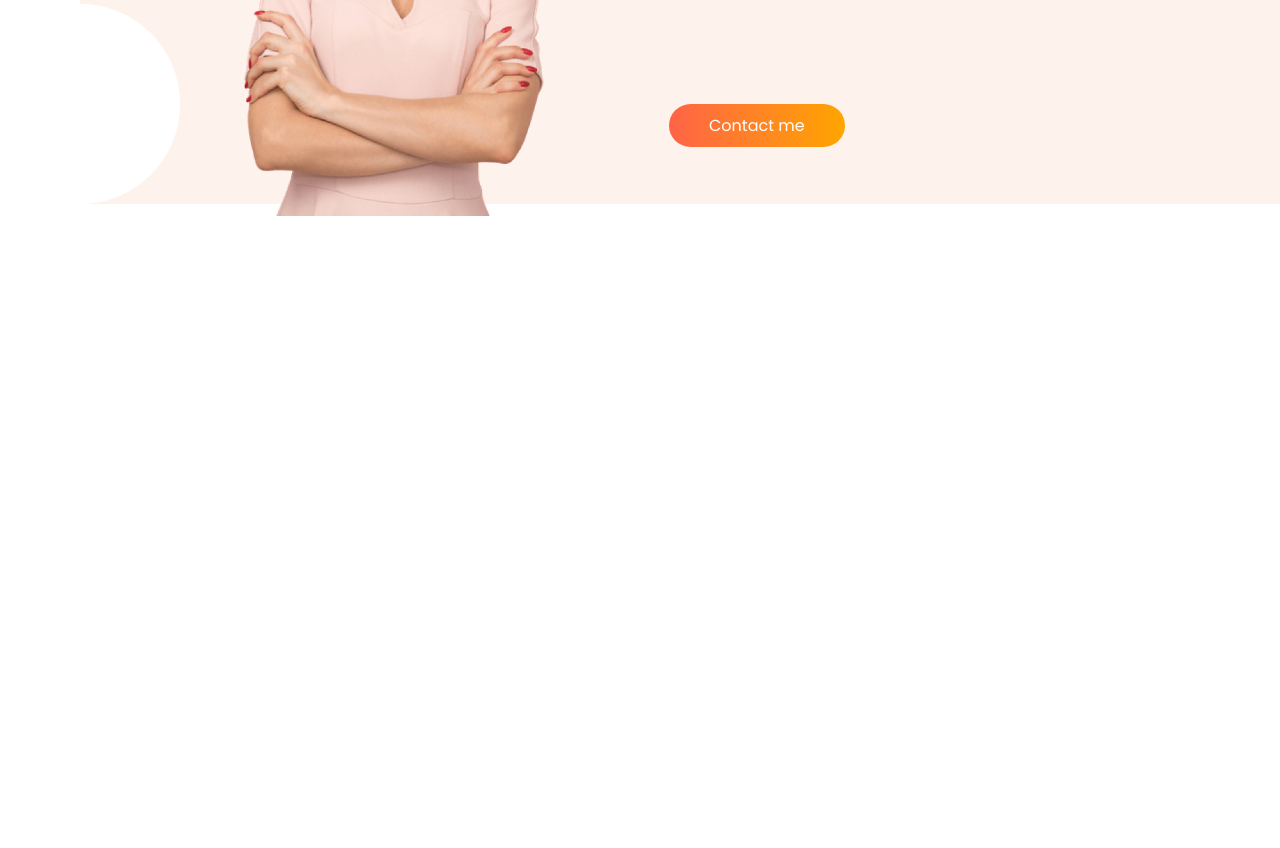
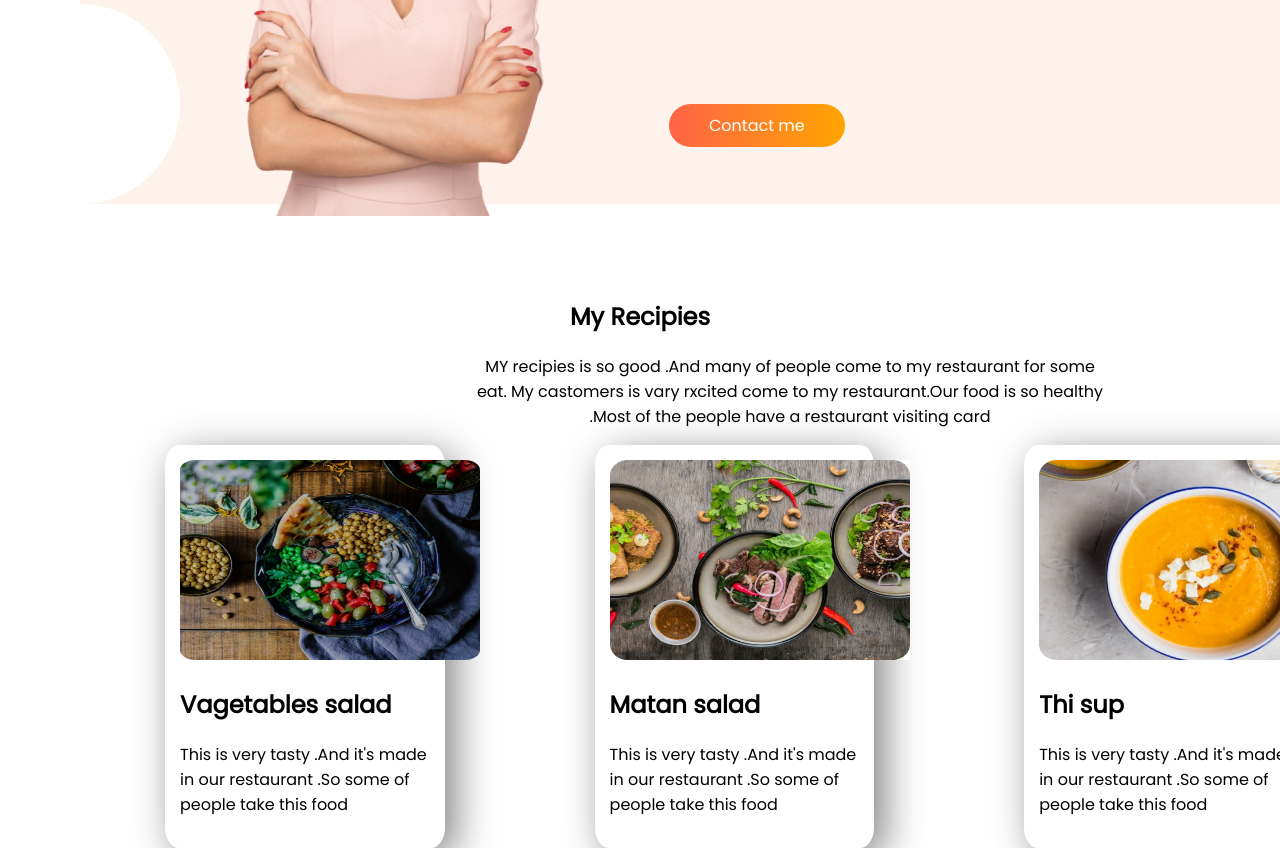
Before and after one commit to nayeem98746/food-network, a plain HTML site: page index.html in a window 1280 px wide. Shown: the part 983-1831 px from the top of the page. Before the commit the page ends 1237 px from the top, so only its background shows below. Drawn offline with Linux system fonts and the light colour scheme.

Commit message:
third commit

```diff
--- a/index.html
+++ b/index.html
@@ -38,5 +38,32 @@
 
         </div>
     </section>
+    <section><br>
+        <div class="text-center">
+
+            <h1>My Recipies</h1>
+            <p>MY recipies is so good .And many of people come to my restaurant for some eat. My  castomers is vary rxcited come to my restaurant.Our food is so healthy .Most of the people have a restaurant visiting card</p>
+        </div>
+        <div class="recipies-item">
+            <div class="food-recipies">
+                <img class="image-3" id="some-radius" src="images/food/Project Cover8.png" alt="">
+                <h2>Vagetables salad</h2>
+                <p>This is very tasty .And it's made in our restaurant .So some of people  take this food</p>
+
+            </div>
+            <div  class="food-recipies">
+                <img class="image-3" src="images/food/Project Cover1.jpg" alt="">
+                <h2>Matan salad</h2>
+                <p>This is very tasty .And it's made in our restaurant .So some of people  take this food</p>
+
+            </div>
+            <div class="food-recipies">
+                <img class="image-3" src="images/food/Project Cover.png" alt="">
+                <h2>Thi sup</h2>
+                <p>This is very tasty .And it's made in our restaurant .So some of people  take this food</p>
+            </div>
+
+        </div>
+    </section>
 </body>
 </html>
--- a/style.css
+++ b/style.css
@@ -53,3 +53,29 @@ body{
     height: 80%;
     width: 70%;
 }
+.text-center{
+    text-align: center;
+}
+.text-center p{
+    width: 50%;
+    margin-left: 470px;
+}
+.recipies-item{
+    display: flex;
+    width: 65%;
+    margin-left: 15px;
+}
+.food-recipies{
+    width: 30%;
+    margin-left: 150px;
+    box-shadow: 10px 10px 40px gray;
+    border-radius: 5%;
+    padding: 15px;
+}
+.image-3{
+    height: 200px;
+    width: 300px;
+}
+#some-radius{
+    border-radius: 5%;
+}
```
